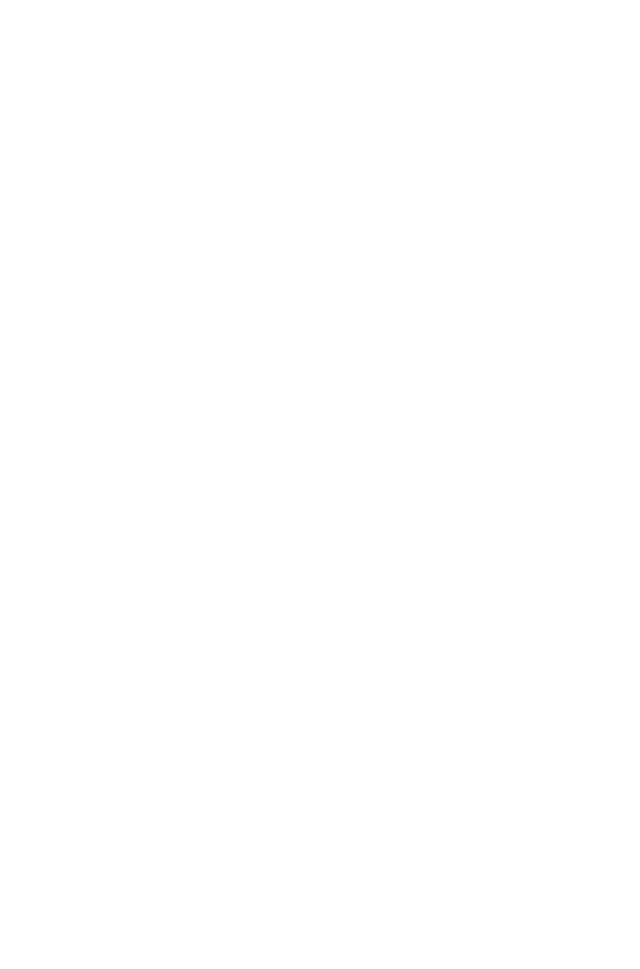
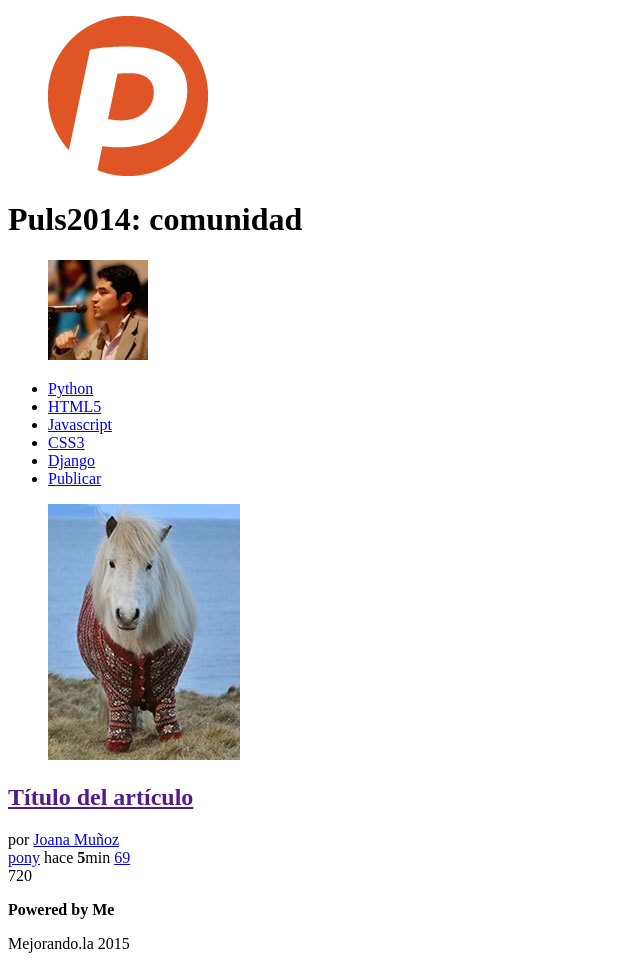
Before and after one commit to alanesku/Puls2014-Europa, a plain HTML site: page index.html in a window 1280 px wide. Shown: the whole page, without its empty margins (0-640 px from the left). Before the commit the page ends 800 px from the top, so only its background shows below. Drawn offline with Linux system fonts and the light colour scheme.

Commit message:
Proyecto puls2014 listo para primer commit real

```diff
--- a/index.html
+++ b/index.html
@@ -6,6 +6,61 @@
 	<title>Puls2015: Comunidad web</title>
 </head>
 <body>
+<header>
+	<figure id="logo">
+	<img src="logo.png" />
+	</figure>
+	<h1>Puls2014: comunidad</h1>
+	<figure id="avatar"/>
+		<img src="avatar.jpg"/>
+	</figure>
+</header>
+<nav>
+	<ul>
+		<li><a href="#">Python</a></li>
+		<li><a href="#">HTML5</a></li>
+		<li><a href="#">Javascript</a></li>
+		<li><a href="#">CSS3</a></li>
+		<li><a href="#">Django</a></li>
+		<li id="publicar_nav">
+			<a href="#">Publicar</a>
+		</li>
+	</ul>
+</nav>
+<section id="contenido">
+	<article class="item">
+		<figure class"imagen_item">
+			<img src="imagen.jpg"/>
+		</figure>
+		<h2>
+		<a href="">Título del artículo</a>
+		</h2>
+		<div class="autor_item">
+			por <a href="#">Joana Muñoz</a>
+		</div>
+		<div class="datos_item">
+			<a href="#" class="tag_item">pony</a>
+			<span class="fecha_item">
+			hace <strong>5</strong>min
+			</span>
+			<a href="#" class="comentarios_item">69</a>
+			<a href="#" class="guardar_item"></a>
+		</div>
+		<div class="votacion">
+			<a href="#" class="up"></a>
+			720
+			<a href="#" class="down"></a>
+		</div>
+	</article>
+</section>
+<footer>
+<p>
+		<strong>Powered by Me</strong>
+	</p>
+	<p>
+		Mejorando.la 2015
+	</p>
+</footer>
 
 </body>
 </html>
```
Also changed, not shown: avatar.jpg (added), imagen.jpg (added), logo.png (added), 1 other file.
